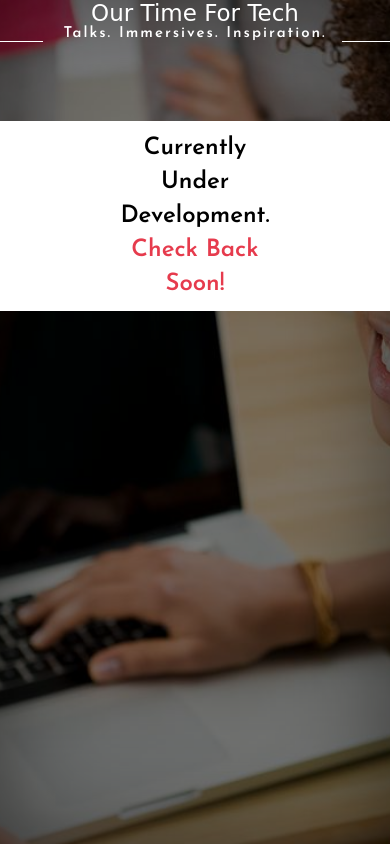
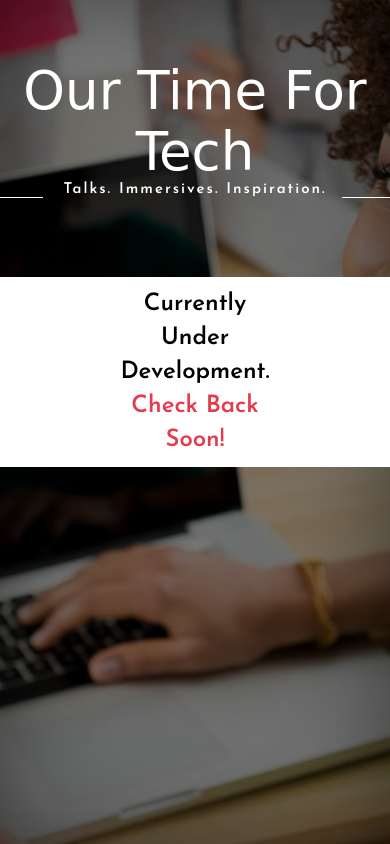
Before and after one commit to aritamana/ourtimefortech, a plain HTML site: page index.html in a window 390 px wide. Drawn offline with Linux system fonts and the light colour scheme; a web font is replaced by a local one.

Commit message:
Update style.css

```diff
--- a/style.css
+++ b/style.css
@@ -97,8 +97,8 @@ h2 strong.sep-two{
 }
 
 @media screen and (max-width: 400px) {
-	#header{width: 100%; padding: 0px 0 30px 0; margin: auto;}
-	h1{font-size: 23px;}
+	#header{width: 100%; padding: 60px 0 30px 0; margin: auto;}
+	h1{font-size: 53px;}
 	h2{font-size: 15px;letter-spacing: 2px;
 	h2 strong.sep-one{width: 30px;margin-left: -40px;margin-top: 7px;}
 	h2 strong.sep-two{width: 30px;margin-left: 10px;margin-top: 7px;
```
